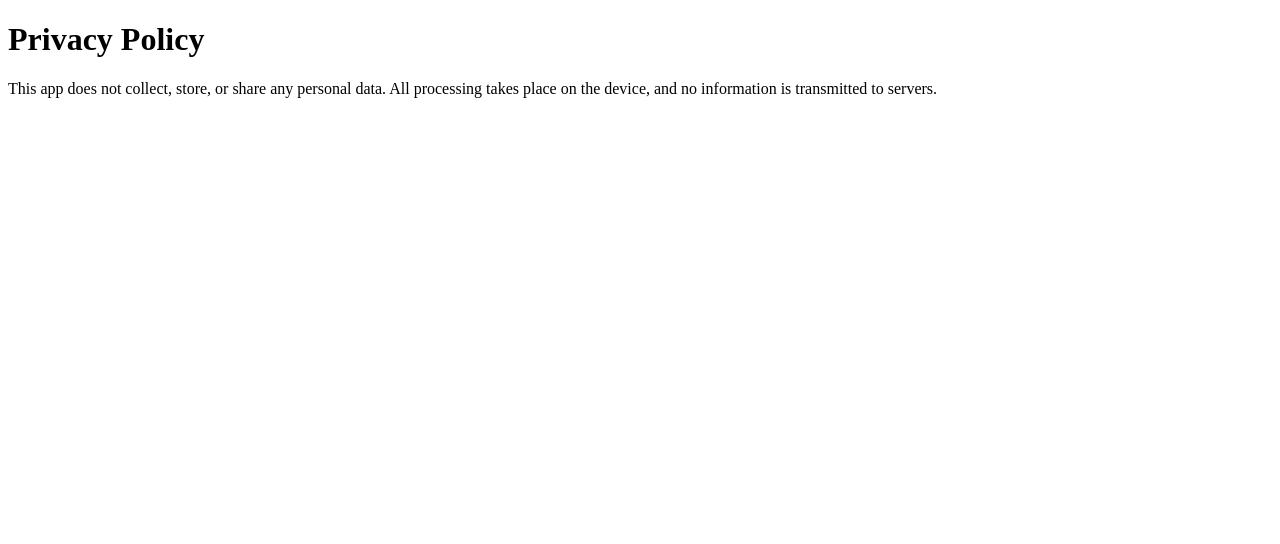
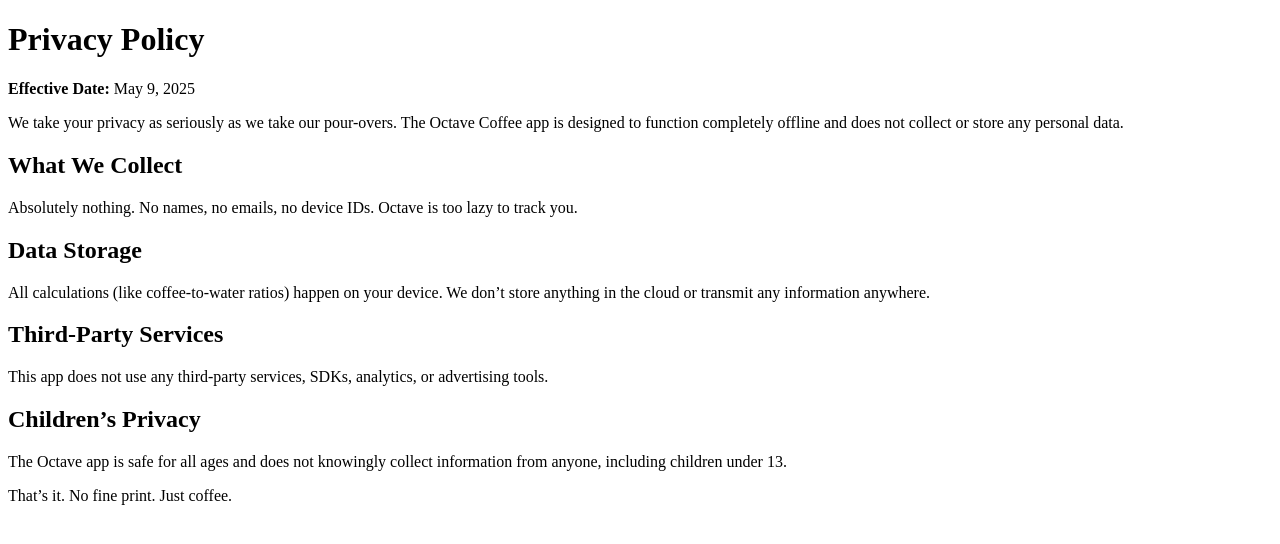
Before and after one commit to Nervous7535/Octave-coffee, a plain HTML site: page privacy-policy.html in a window 1280 px wide. Drawn offline with Linux system fonts and the light colour scheme.

Commit message:
Update privacy-policy.html

```diff
--- a/privacy-policy.html
+++ b/privacy-policy.html
@@ -2,10 +2,29 @@
 <html lang="en">
 <head>
   <meta charset="UTF-8">
-  <title>Privacy Policy</title>
+  <meta name="viewport" content="width=device-width, initial-scale=1.0">
+  <title>Privacy Policy – Octave Coffee</title>
 </head>
 <body>
   <h1>Privacy Policy</h1>
-  <p>This app does not collect, store, or share any personal data. All processing takes place on the device, and no information is transmitted to servers.</p>
+
+  <p><strong>Effective Date:</strong> May 9, 2025</p>
+
+  <p>We take your privacy as seriously as we take our pour-overs. The Octave Coffee app is designed to function completely offline and does not collect or store any personal data.</p>
+
+  <h2>What We Collect</h2>
+  <p>Absolutely nothing. No names, no emails, no device IDs. Octave is too lazy to track you.</p>
+
+  <h2>Data Storage</h2>
+  <p>All calculations (like coffee-to-water ratios) happen on your device. We don’t store anything in the cloud or transmit any information anywhere.</p>
+
+  <h2>Third-Party Services</h2>
+  <p>This app does not use any third-party services, SDKs, analytics, or advertising tools.</p>
+
+  <h2>Children’s Privacy</h2>
+  <p>The Octave app is safe for all ages and does not knowingly collect information from anyone, including children under 13.</p>
+
+  <p>That’s it. No fine print. Just coffee.</p>
+
 </body>
 </html>
```
